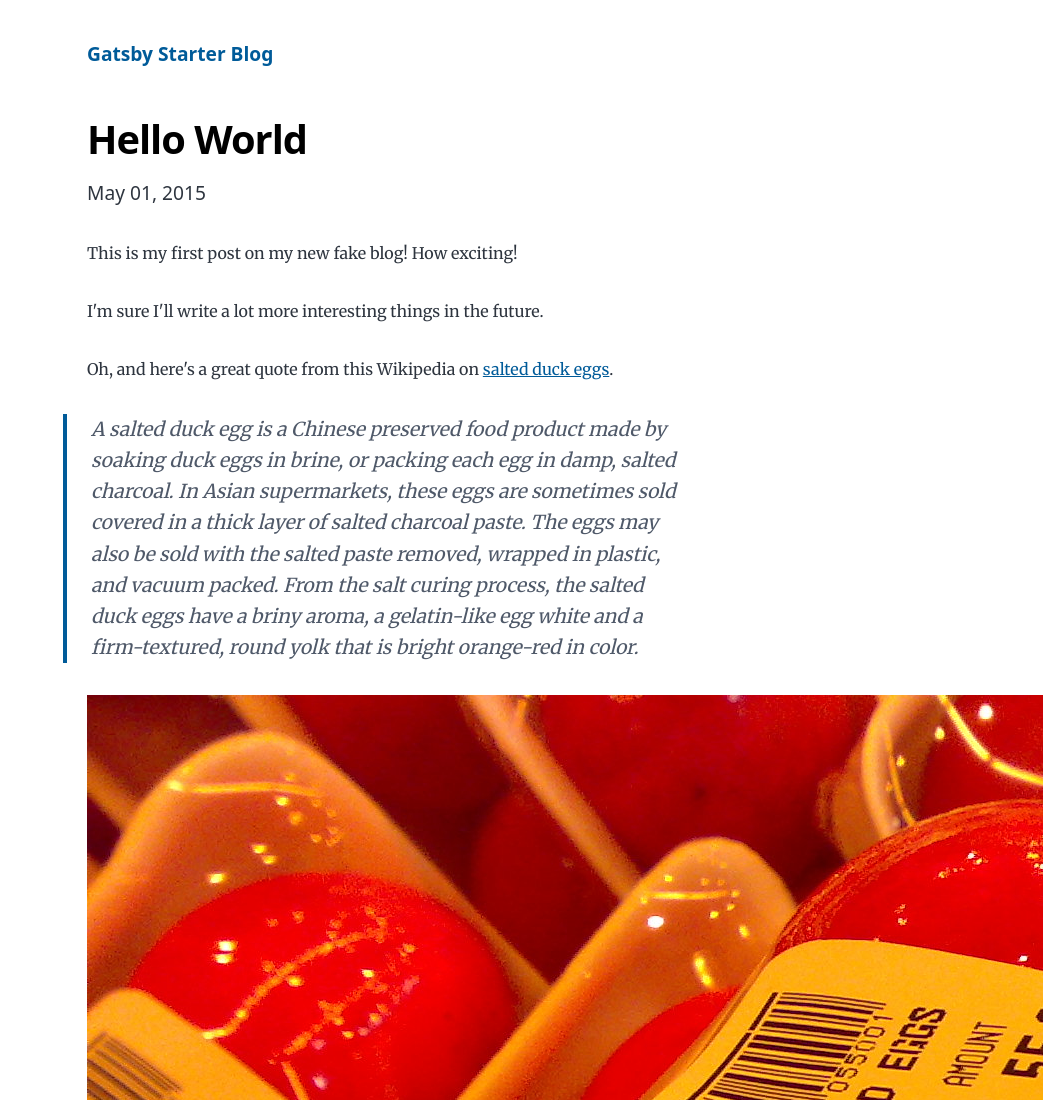
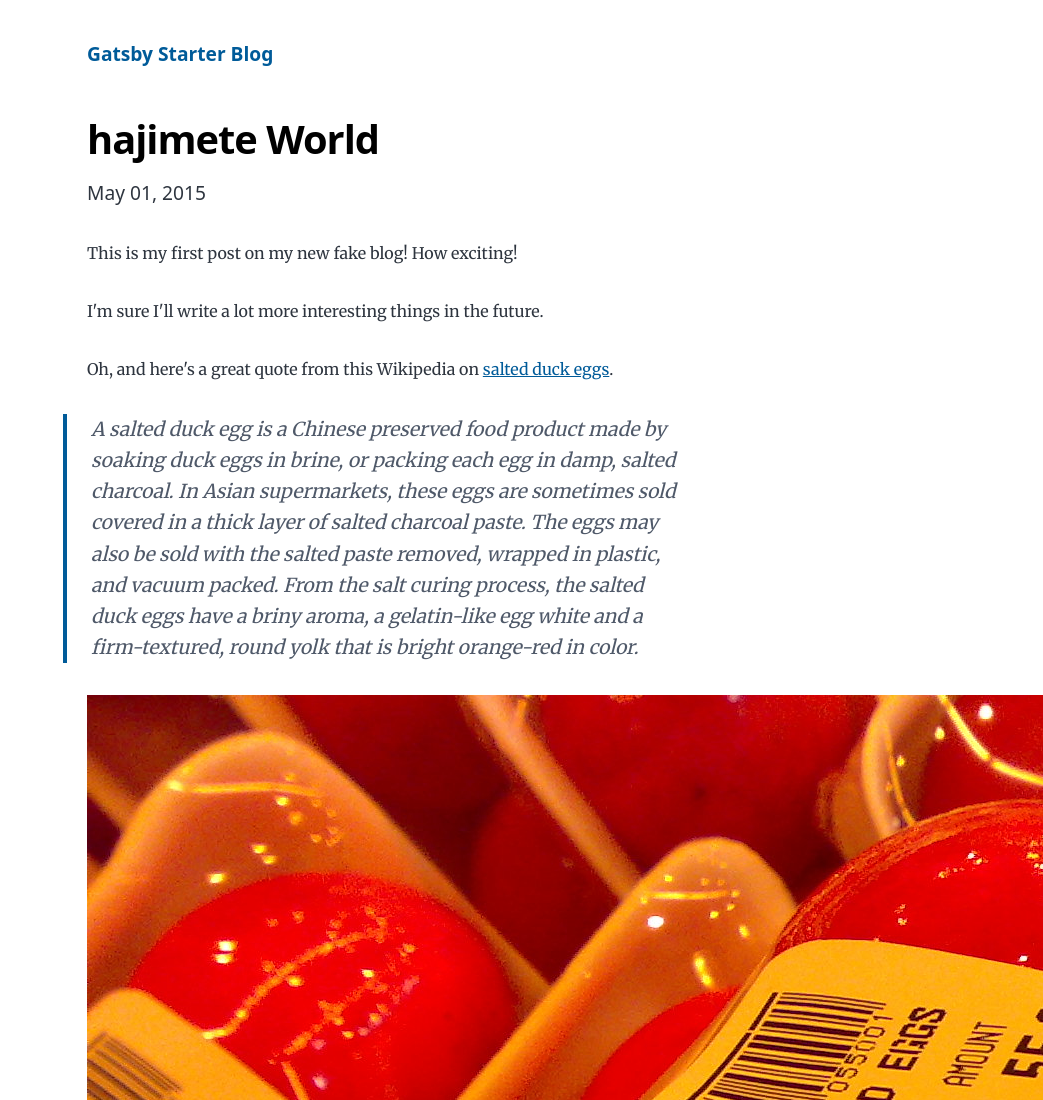
Before and after one commit to kenchan-kitchen/gatsby-blogs, a Gatsby site: page /hello-world/ in a window 1280 px wide. Shown: the top 1100 px of the page, without its empty margins (237-1280 px from the left). Built offline with nearby package versions, Linux system fonts and the light colour scheme; Gatsby itself is replaced by a stand-in of ours; some packages are replaced by stand-ins of ours.

Commit message:
このプロジェクト最初のコミットです。gatsbyのテンプレほぼそのまま

```diff
--- a/content/blog/hello-world/index.md
+++ b/content/blog/hello-world/index.md
@@ -1,7 +1,7 @@
 ---
-title: Hello World
+title: hajimete World
 date: "2015-05-01T22:12:03.284Z"
-description: "Hello World"
+description: "hajimete World"
 ---
 
 This is my first post on my new fake blog! How exciting!
```
